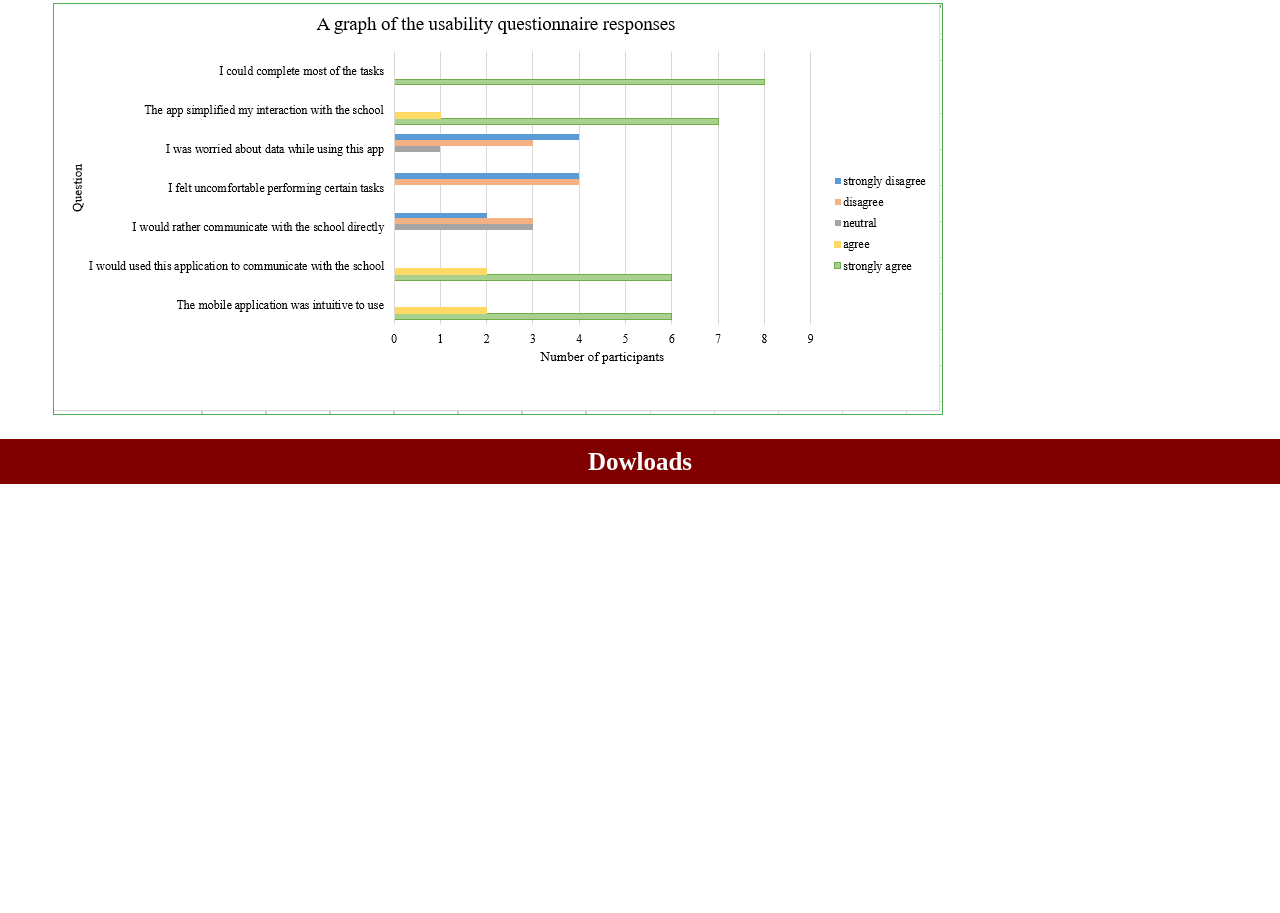
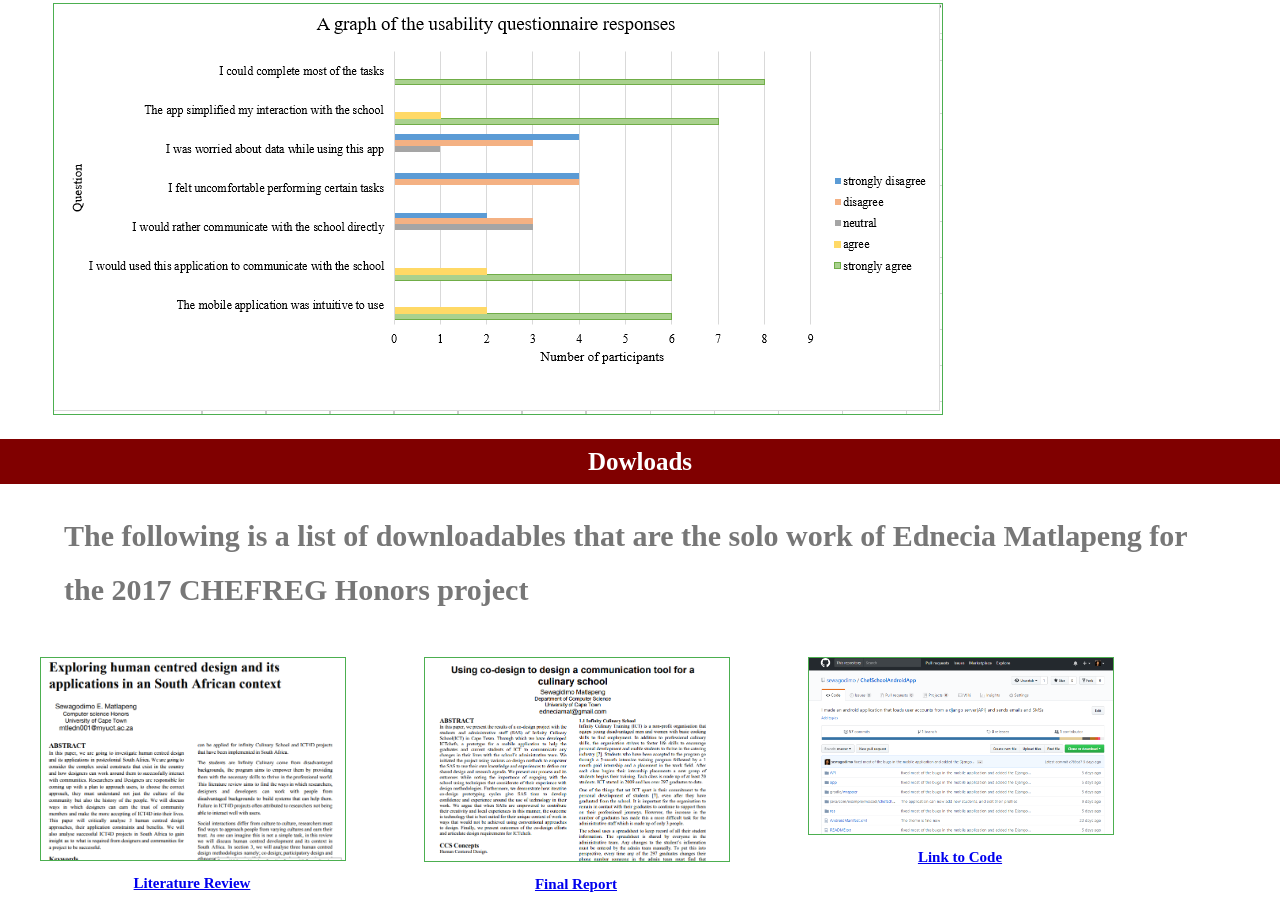
Before and after one commit to sewagodimo/CHEFREG_honours, a plain HTML site: page mobile_index.html in a window 1280 px wide. Shown: the part 3636-4549 px from the top of the page. Before the commit the page ends 4120 px from the top, so only its background shows below. Drawn offline with nearby package versions, Linux system fonts and the light colour scheme.

Commit message:
I added the downloads

```diff
--- a/mobile_index.css
+++ b/mobile_index.css
@@ -60,6 +60,18 @@ h2{
 li{
 	padding-left: 7%;
 }
-.title{
+.downloads{
+	text-align: center;
+	display: inline;
+	float:left;
+	width: 30%;
+	height: 30%;
+	font-size: 15px;
 
 }
+.pdf-image{
+	border: 1px solid #4CAF50;
+		width: 100%;
+	height: 100%;
+
+}
--- a/mobile_index.html
+++ b/mobile_index.html
@@ -233,6 +233,37 @@ the application.
 
 <div>
   <div class="header" id="downlaods">Dowloads </div>
+  <div style="display: block;">
+    <div><h2>The following is a list of downloadables that are the solo work of Ednecia Matlapeng for the 2017 CHEFREG Honors project</h2></div>
+  <div >
+  <a  href="documents/mtledn001_lit.pdf" class="downloads" >
+    <figure>
+   <img src="images/ed_lit.png" class="pdf-image">
+   <figcaption>Literature Review</figcaption>
+   </figure>
+   </a>
+</div>
+  <div >
+  <a  href="documents/mtledn001_chefreg_report.pdf"  class="downloads">
+  <figure>
+   <img src="images/ed_report.png" class="pdf-image">
+   <figcaption>Final Report</figcaption>
+   </figure>
+  </a>
+</div>
+
+<div >
+  <a  href="https://github.com/sewagodimo/ChefSchoolAndroidApp" class="downloads">
+  <figure>
+   <img src="images/ed_git.png" class="pdf-image">
+   <figcaption>Link to Code</figcaption>
+   </figure>
+
+
+
+  </a>
+</div>
+</div>
 </div>
 
 
```
Also changed, not shown: images/ed_git.PNG (added), images/ed_lit.PNG (added), images/ed_report.PNG (added), 1 other file.
